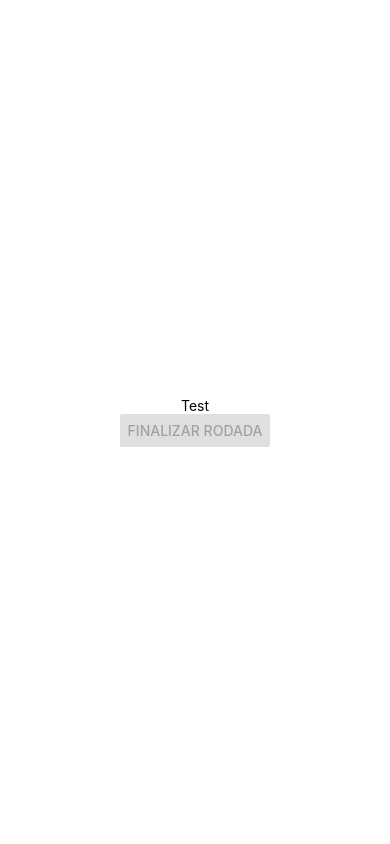
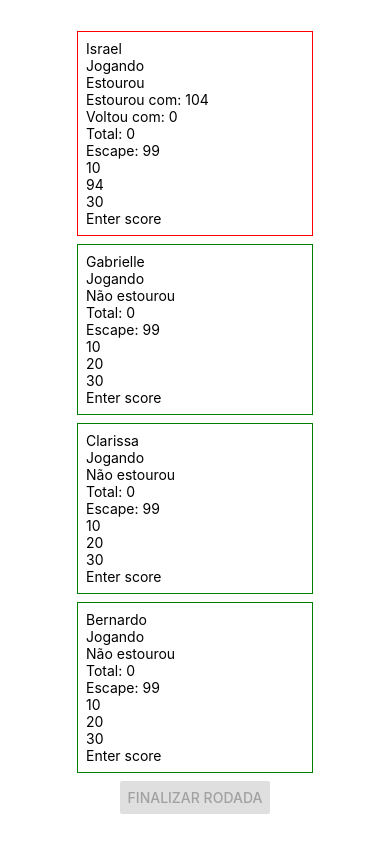
Before and after one commit to israeltduarte/pontinho-mobile, a React Native app: screen / in a window 390 px wide. Built offline with nearby package versions, Linux system fonts and the light colour scheme.

Commit message:
fix app.js and upgrade data samples

```diff
--- a/App.js
+++ b/App.js
@@ -128,42 +128,6 @@ const App = () => {
   };
 
   return (
-    // <View style={{ flex: 1, padding: 16 }}>
-    //   {players.map((player, index) => (
-    //     <View
-    //       key={index}
-    //       style={{
-    //         borderWidth: 1,
-    //         borderColor: player.hasExploded ? "red" : "green",
-    //         padding: 8,
-    //         marginBottom: 8,
-    //       }}
-    //     >
-    //       <Text>{player.name}</Text>
-    //       <Text>{player.isPlaying ? "Jogando" : "Eliminado"}</Text>
-    //       <Text>{player.hasExploded ? "Estourou" : "Não estourou"}</Text>
-    //       {player.hasExplodedWith && (
-    //         <View>
-    //           <Text>Estourou com: {player.hasExplodedWith}</Text>
-    //           <Text>Voltou com: {player.isBackWith}</Text>
-    //         </View>
-    //       )}
-    //       <Text>Total: {player.total}</Text>
-    //       <Text>Escape: {player.scape}</Text>
-    //       {player.points.map((point, index) => (
-    //         <Text key={index}>{point}</Text>
-    //       ))}
-    //       <View style={{ marginTop: 8 }}>
-    //         <TextInput
-    //           keyboardType="numeric"
-    //           placeholder="Enter score"
-    //           onChangeText={enableSubmitButton}
-    //           editable={player.isPlaying}
-    //         />
-    //       </View>
-    //     </View>
-    //   ))}
-    // </View>
     <View
       style={{
         flex: 1,
@@ -171,7 +135,38 @@ const App = () => {
         alignItems: "center",
       }}
     >
-      <Text>Test</Text>
+      {players.map((player, index) => (
+        <View
+          key={index}
+          style={{
+            borderWidth: 1,
+            borderColor: player.hasExploded ? "red" : "green",
+            padding: 8,
+            marginBottom: 8,
+          }}
+        >
+          <Text>{player.name}</Text>
+          <Text>{player.isPlaying ? "Jogando" : "Eliminado"}</Text>
+          <Text>{player.hasExploded ? "Estourou" : "Não estourou"}</Text>
+          {player.hasExploded && (
+            <View>
+              <Text>Estourou com: {player.hasExplodedWith}</Text>
+              <Text>Voltou com: {player.isBackWith}</Text>
+            </View>
+          )}
+          <Text>Total: {player.total}</Text>
+          <Text>Escape: {player.scape}</Text>
+          {player.points.map((point, index) => (
+            <Text key={index}>{point}</Text>
+          ))}
+          <TextInput
+            keyboardType="numeric"
+            placeholder="Enter score"
+            onChangeText={enableSubmitButton}
+            editable={player.isPlaying}
+          />
+        </View>
+      ))}
       <Button
         title="Finalizar rodada"
         onPress={submitScores}
--- a/api/data.json
+++ b/api/data.json
@@ -3,18 +3,18 @@
     {
       "id": "player1",
       "name": "Israel",
-        "points": [],
+      "points": [10, 94, 30],
       "total": 0,
       "scape": 99,
-        "hasExploded": false,
-        "hasExplodedWith": 0,
+      "hasExploded": true,
+      "hasExplodedWith": 104,
       "isBackWith": 0,
       "isPlaying": true
     },
     {
       "id": "player2",
       "name": "Gabrielle",
-        "points": [],
+      "points": [10, 20, 30],
       "total": 0,
       "scape": 99,
       "hasExploded": false,
@@ -25,7 +25,7 @@
     {
       "id": "player3",
       "name": "Clarissa",
-        "points": [],
+      "points": [10, 20, 30],
       "total": 0,
       "scape": 99,
       "hasExploded": false,
@@ -36,7 +36,7 @@
     {
       "id": "player4",
       "name": "Bernardo",
-        "points": [],
+      "points": [10, 20, 30],
       "total": 0,
       "scape": 99,
       "hasExploded": false,
```
Lines whose indentation alone changed are shown as unchanged.
